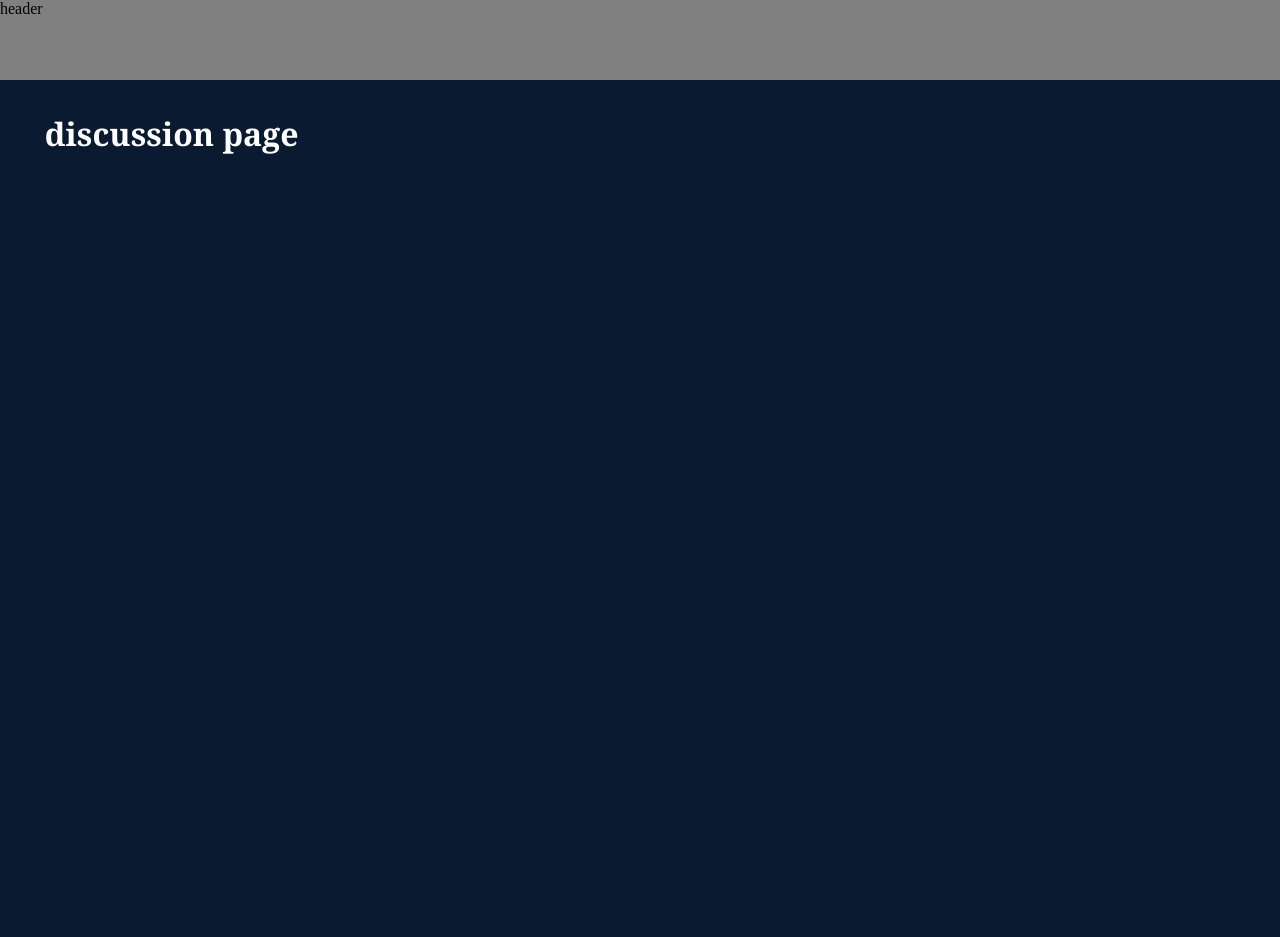
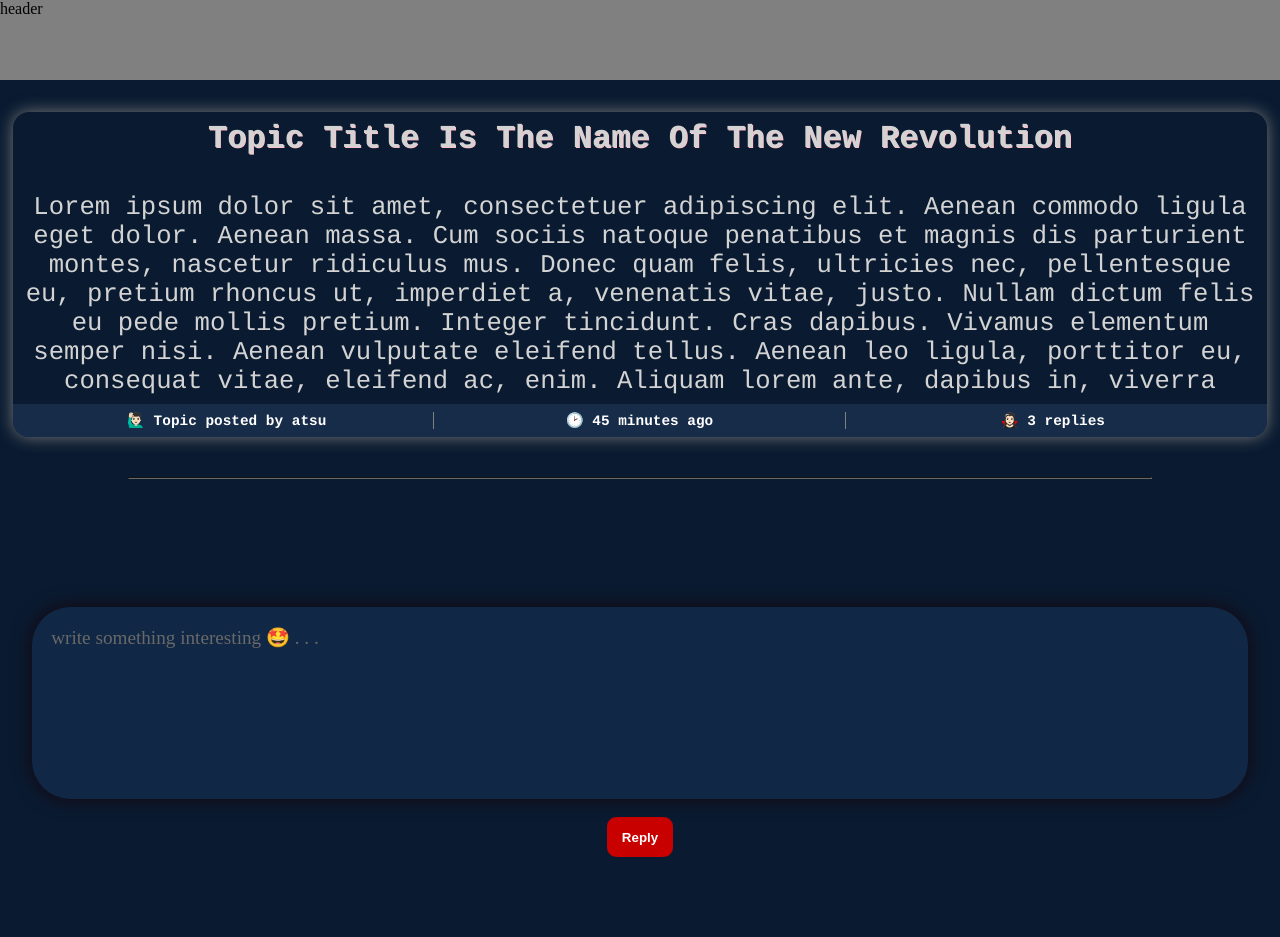
Before and after one commit to kaneadua/Kaneadua, a PHP site: page /discussion-page/index.php in a window 1280 px wide. Before the commit the page ends 154 px from the top, so only its background shows below. Run offline with PHP 8.4, Linux system fonts and the light colour scheme.

Commit message:
updated site

```diff
--- a/Community Page/General Discussion/index.css
+++ b/Community Page/General Discussion/index.css
@@ -203,6 +203,7 @@ body{
 .section-4{
 	background-color: white;
 	min-height: 10em;
+	margin-bottom: 10em;
 
 }
 
--- a/Community Page/General Discussion/index.js
+++ b/Community Page/General Discussion/index.js
@@ -1,5 +1,3 @@
-
-
 function showHide(){
 			var button = document.getElementById('togscreen')
 			var section = document.getElementById('container')
--- a/Community Page/discussion-page/index.css
+++ b/Community Page/discussion-page/index.css
@@ -4,7 +4,7 @@
 	margin:0;
 }
 
-section{
+#header{
 	background-color: grey;
 	width: 100%;
 	height: 80px;
@@ -17,12 +17,179 @@ body{
 }
 
 main{
-	color: white;
-	font-family: georgia;
+	color: lightgrey;
+	font-family: courier;
 	width: 98%;
 	position: relative;
-	margin: 0 auto;
-	padding: 2em;
-	height: 100%;
+	margin: 2em auto;
+	/*display: flex;*/
+	/*outline: solid white thin;*/
+	border-radius: 1em;
+	box-shadow: 0px 0px 1em #777777;
 
 }
+
+.question_block{
+	margin: 0 auto;
+	/*outline: red solid thick;*/
+	width: 100%;
+	text-align: center;
+	padding: .5em;
+
+}
+
+#title{
+	font-size: 1em;
+	text-transform: capitalize;
+	font-weight: bold;
+	text-shadow: 1px 1px 0px pink;
+}
+
+@media (min-width: 50em) {
+ 	#title{
+ 		font-size: 2em;
+ 	}
+
+ 	#body{
+ 		font-size: 1.6em;
+}
+  }
+
+
+.attr{
+	/*outline: solid yellow thick;*/
+	width: 100%;
+	padding: .5em;
+	background-color: #162C48;
+	display: flex;
+	align-items: center;
+	border-radius: 0em 0em 1em 1em;
+	justify-content: space-between;
+}
+
+.attr div{
+	width: 33.33%;
+	text-align: center;
+	font-size: .8em;
+	font-family: courier;
+	font-weight: bolder;
+	color: white;
+	padding: 0 .2em 0 .2em;
+}
+
+@media (min-width: 50em) {
+	.attr div{
+		font-size: 1.3em;
+	}
+
+	}
+
+#author{
+	border-right: solid grey thin;
+}
+
+#date{
+	border-right: solid grey thin;
+}
+
+
+/*
+#replies{
+	background-color: blue;
+}*/
+
+
+hr{
+	width: 80%;
+	margin: 2.5em auto 2em auto;
+	border-color: dimgrey;
+}
+
+.replyers{
+	width: 80%;
+	margin: 0 auto 2em auto;
+	font-family: courier;
+	color: lightgrey;
+	padding: .5em;
+	border-radius: 1em;
+	box-shadow: 0px 0px 1em #15060C;
+}
+
+
+@media (min-width: 50em) {
+	article{
+		font-size: 1.4em;
+	}
+
+	.attr div{
+		font-size: .9em;
+	}
+
+}
+
+
+.benchmark{
+
+}
+
+.reply_box{
+	width: 95%;
+	margin: auto;
+	margin-bottom: 5em;
+}
+
+form{
+	text-align: center;
+}
+
+#bodyB{
+	display: inline-block;
+	min-height: 10em;
+	width: 100%;
+	background: white;
+	text-align: left;
+	color: white;
+	padding: 1em;
+	border-radius: 2em;
+	border-color: transparent;
+	font-size: .9em;
+	background-color: #102745;
+	box-shadow: 0px 0px 1em #15060C;
+	margin-top: 5em;
+
+}
+
+@media (min-width: 50em) {
+	#bodyB{
+		font-size: 1.2em;
+	}
+	}
+
+#bodyB:focus{
+	border:red medium solid;
+	outline: transparent;
+
+}
+
+#bodyB:empty:before{
+	content: attr(placeholder);
+	color: dimgrey;
+}
+
+button{
+	border-radius: .7em;
+	height: 3em;
+	width: 5em;
+	font-weight: bold;
+	background: #c80000;
+	border:solid #c80000 medium;
+	color: white;
+	outline: transparent;
+	margin: auto;
+}
+
+button:active{
+	outline: transparent;
+	background-color: white;
+	color: black;
+}
--- a/Community Page/discussion-page/index.php
+++ b/Community Page/discussion-page/index.php
@@ -2,17 +2,67 @@
 <html>
 <head>
 	<title>Discussion Page</title>
+	<meta name="viewport" content="width=device-width">
 	<link rel="stylesheet" type="text/css" href="index.css">
 	<script src="https://ajax.googleapis.com/ajax/libs/jquery/3.5.1/jquery.min.js" ></script>
 	<script src="/jquery.js"></script>
 	<script src="index.js"></script>
 </head>
 <body>
-<section>header</section>
+<section id="header">header</section>
 	<main>
-		<h1>discussion page</h1>
+		<div class="question_block">
+			<h1 id="title">Topic Title is the name of the new revolution</h1><br><br>
+			<p id="body">Lorem ipsum dolor sit amet, consectetuer adipiscing elit. Aenean commodo ligula eget dolor. Aenean massa. Cum sociis natoque penatibus et magnis dis parturient montes, nascetur ridiculus mus. Donec quam felis, ultricies nec, pellentesque eu, pretium rhoncus ut, imperdiet a, venenatis vitae, justo. Nullam dictum felis eu pede mollis pretium. Integer tincidunt. Cras dapibus. Vivamus elementum semper nisi. Aenean vulputate eleifend tellus. Aenean leo ligula, porttitor eu, consequat vitae, eleifend ac, enim. Aliquam lorem ante, dapibus in, viverra </p>
+		</div>
+		<div class="attr">
+			<div id="author">🙋🏻‍♂️  Topic posted by atsu</div>
+			<div id="date">🕑 45 minutes ago </div>
+			<div id="replies">🧛🏻‍♀️ 3 replies</div>
+		</div>
 	</main>
 
 
+	<hr>
+
+	<section class="benchmark">
+
+			<!-- <article class="replyers">
+				Far far away, behind the word mountains, far from the countries Vokalia and Consonantia, there live the blind texts. Separated they live in Bookmarksgrove right at the coast of the Semantics, a large language ocean. A small river named Duden flows by their place and supplies it with the necessary regelialia. It is a paradisematic country, in which roasted parts of sentences fly into your mouth. Even the all-powerful Pointing has no control about the blind texts it is an almost unorthographic life One day however a small line of
+				<div class="attr">
+					<div id="author">🧛🏻‍♀️ sheriff </div>
+					<div id="rep_date">🕑 4 seconds ago</div>
+				</div>
+			</article>
+
+
+			<article class="replyers">
+				Li Europan lingues es membres del sam familie. Lor separat existentie es un myth. Por scientie, musica, sport etc, litot Europa usa li sam vocabular. Li lingues differe solmen in li grammatica, li pronunciation e li plu commun vocabules. Omnicos directe al desirabilite de un nov lingua franca: On refusa continuar payar custosi traductores. At solmen va esser necessi far uniform grammatica, pronunciation e plu sommun paroles. Ma quande lingues coalesce, li grammatica del resul
+				<div class="attr">
+					<div id="author">🧛🏻‍♀️ Peter </div>
+					<div id="rep_date">🕑 8 minutes ago </div>
+				</div>
+			</article>
+
+
+			<article class="replyers">
+				Sed ut perspiciatis unde omnis iste natus error sit voluptatem accusantium doloremque laudantium, totam rem aperiam, eaque ipsa quae ab illo inventore veritatis et quasi architecto beatae vitae dicta sunt explicabo. Nemo enim ipsam voluptatem quia voluptas sit aspernatur aut odit aut fugit, sed quia consequuntur magni dolores eos qui ratione voluptatem sequi nesciunt. Neque porro quisquam est, qui dolorem ipsum quia dolor sit amet,
+				<div class="attr">
+					<div id="author">🧛🏻‍♀️ shatta wale </div>
+					<div id="rep_date">🕑 2 days ago </div>
+				</div>
+			</article> -->
+	</section>
+
+
+	<section class="reply_box">
+		<form id="form" method="POST">
+			<textarea id="textarea" name="reply" style="display: none;"></textarea>
+			<div id="bodyB" contentEditable=true spellcheck=true placeholder="write something interesting 🤩 . . ." ></div>
+			<br><br>
+			<button>Reply</button>
+		</form>
+	</section>
+
 </body>
 </html>
--- a/Community Page/new-post/index.php
+++ b/Community Page/new-post/index.php
@@ -43,7 +43,7 @@ connect_database();
 			$title = $_POST['title'];
 			$details=$_POST['details'];
 			insert_topics($author,$title,$details);
-			echo  '<script>window.location="/discussion-page/index.php"</script>';
+			echo  '<script>window.location="/General Discussion/index.php"</script>';
 		}
-	} else echo  '<script>window.location="/General Discussion/index.php"</script>';
+	} else echo  '<script>window.location="/index.php"</script>';
  ?>
```
Also changed, not shown: Community Page/new-post/index.css (+10 -3 lines).
